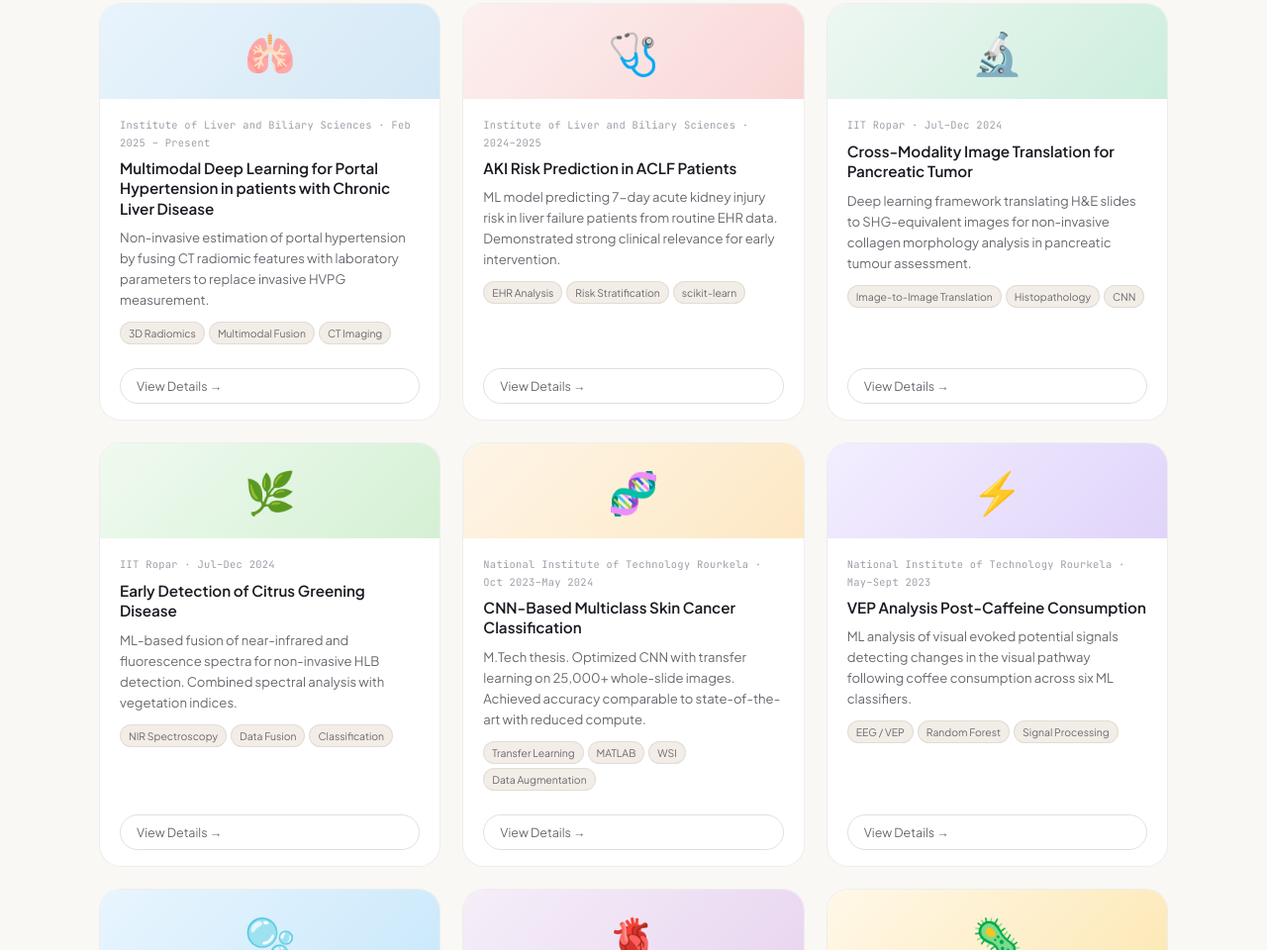
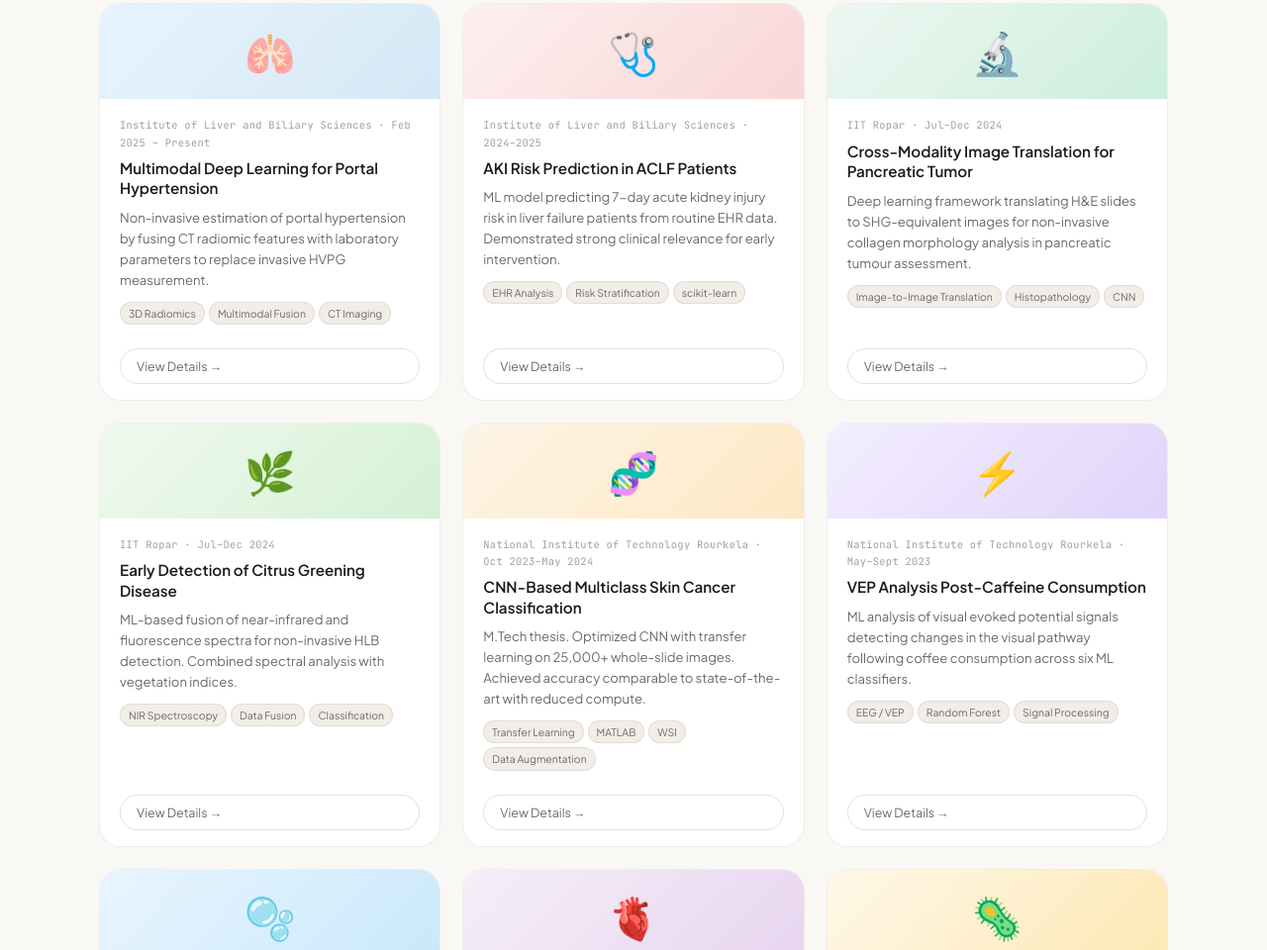
Before and after one commit to Garima-99/Garima-Singhal-Portfolio, a plain HTML site: page index.html in a window 1280 px wide. Shown: the part 3816-4776 px from the top of the page at 99% size. Drawn offline with nearby package versions, Linux system fonts and the light colour scheme; a web font is replaced by a local one.

Commit message:
Update index.html

```diff
--- a/index.html
+++ b/index.html
@@ -292,7 +292,7 @@
         </div>
         <div class="pcard-body">
           <div class="pcard-inst">Institute of Liver and Biliary Sciences · Feb 2025 – Present</div>
-          <h3>Multimodal Deep Learning for Portal Hypertension in patients with Chronic Liver Disease</h3>
+          <h3>Multimodal Deep Learning for Portal Hypertension</h3>
           <p>Non-invasive estimation of portal hypertension by fusing CT radiomic features with laboratory parameters to replace invasive HVPG measurement.</p>
           <div class="pcard-tech"><span>3D Radiomics</span><span>Multimodal Fusion</span><span>CT Imaging</span></div>
         </div>
```
